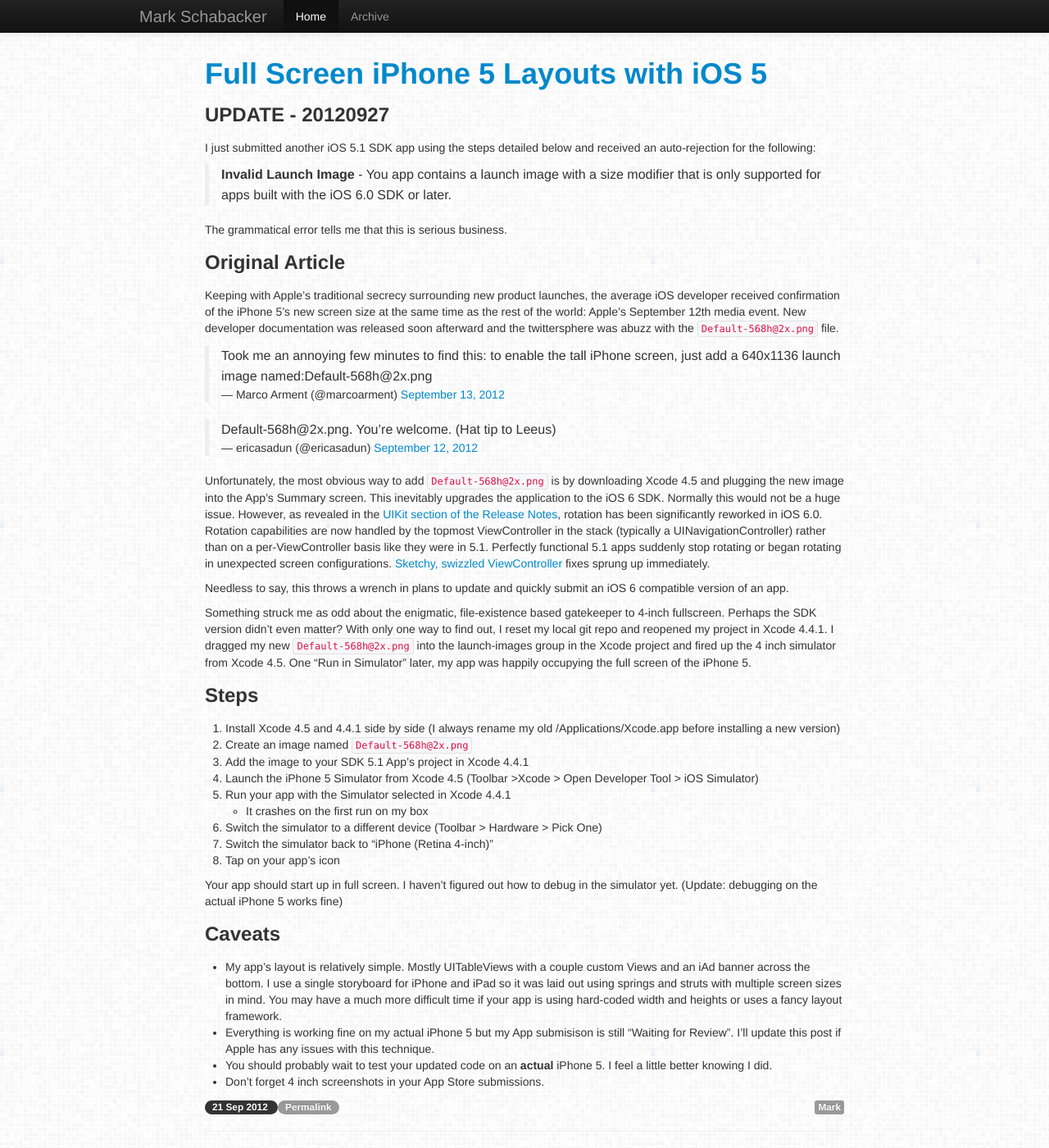
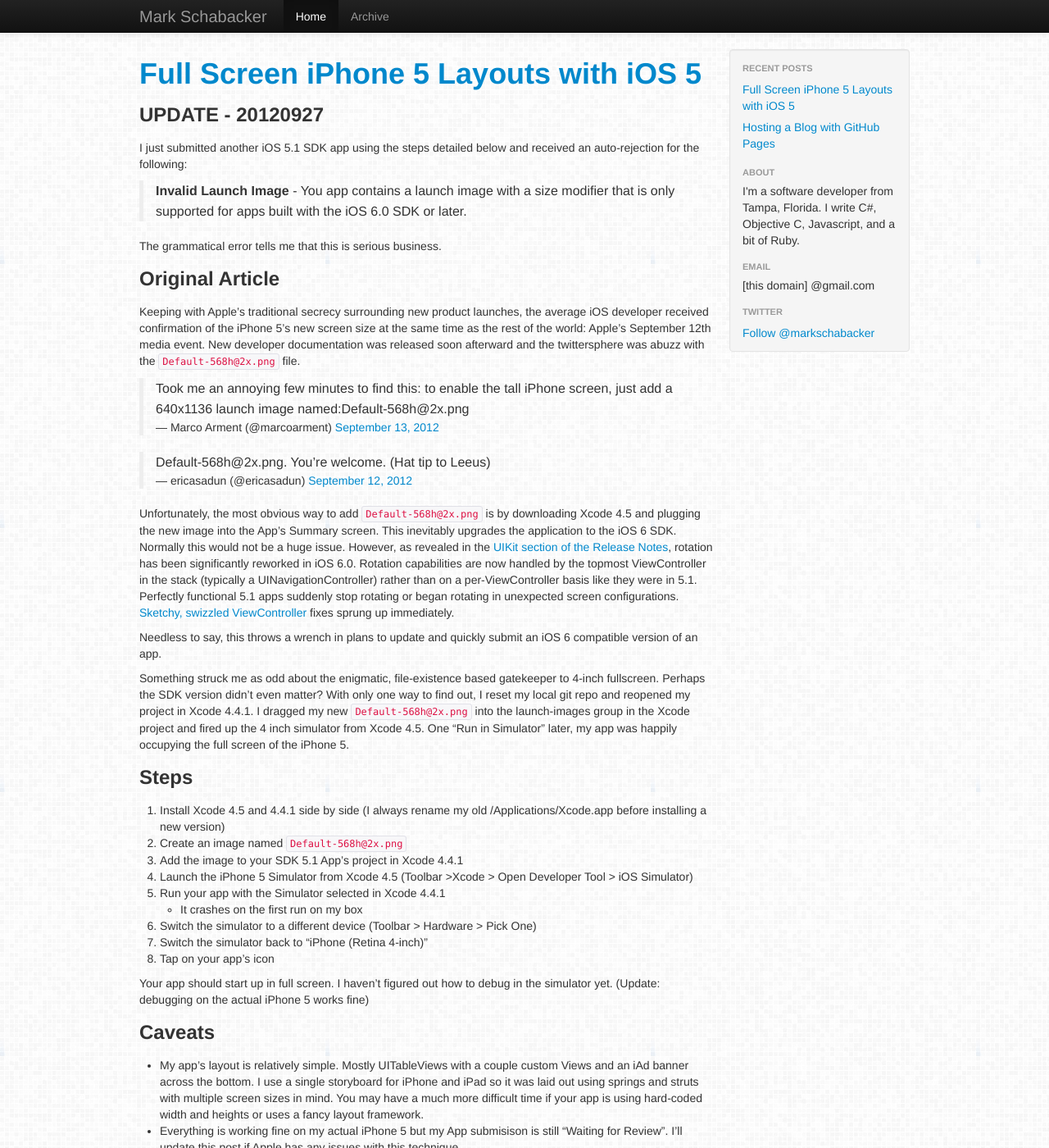
Before and after one commit to markschabacker/markschabacker.github.com, a Jekyll site: the page built from index.html, in a window 1280 px wide and 1400 px high. Shown: the whole window at 82% size. Built offline with Jekyll 4.4.1, drawn with Linux system fonts in a browser that asks for light colours; nearby versions of some CDN libraries; Markdown is read by kramdown in place of the engine named in the settings; comment, search, counter and statistics services are not loaded.

Commit message:
Add Sidebar w/ Contact Info

```diff
--- /dev/null
+++ b/_includes/sidebar.html
@@ -0,0 +1,17 @@
+<div class="span3">
+  <div class="well sidebar-nav">
+    <ul class="nav nav-list">
+      <li class="nav-header">Recent Posts</li>
+      {% for post in site.posts limit: 10 %}
+        <li><a href="{{ post.url }}">{{ post.title }}</a></li>
+      {% endfor %}
+      <li class="nav-header">About</li>
+      <li>I'm a software developer from Tampa, Florida.  I write C#, Objective C, Javascript, and a bit of Ruby.</li>
+      <li class="nav-header">Email</li>
+      <li>[this domain] @gmail.com</li>
+      <li class="nav-header">Twitter</li>
+      <li><a href="https://twitter.com/markschabacker" class="twitter-follow-button" data-show-count="false">Follow @markschabacker</a>
+      <script>!function(d,s,id){var js,fjs=d.getElementsByTagName(s)[0];if(!d.getElementById(id)){js=d.createElement(s);js.id=id;js.src="//platform.twitter.com/widgets.js";fjs.parentNode.insertBefore(js,fjs);}}(document,"script","twitter-wjs");</script></li>
+    </ul>
+  </div>
+</div>
--- a/_layouts/default.html
+++ b/_layouts/default.html
@@ -1,5 +1,10 @@
 {% include header.html %}
     <div class="container content">
-      {{ content }}
+      <div class="row">
+        <div class="span9">
+          {{ content }}
+        </div>
+        {% include sidebar.html %}
+      </div>
     </div>
 {% include footer.html %}
--- a/_layouts/post.html
+++ b/_layouts/post.html
@@ -1,7 +1,7 @@
 {% include header.html %}
-    <div class="container">
+    <div class="container content">
       <div class="row">
-        <div class="offset1 span10">
+        <div class="span9">
           <article class="post">
             <header>
               <h1>{{ page.title }}</h1>
@@ -19,6 +19,7 @@
             </div>
           </article>
         </div>
+        {% include sidebar.html %}
       </div>
     </div>
 {% include footer.html %}
--- a/css/site.css
+++ b/css/site.css
@@ -1,5 +1,9 @@
 body {
   background-image:url('../images/grey.png');
+}
+
+html, body {
+  height: 100%;
 }
 
 .post {
@@ -25,3 +29,7 @@
 .content {
   min-height:400px;
 }
+
+.sidebar-nav {
+  padding:9px 0;
+}
--- a/index.html
+++ b/index.html
@@ -2,8 +2,6 @@
 layout: default
 title: Blog - Mark Schabacker
 ---
-<div class="row">
-  <div class="offset1 span10">
 {% for post in site.posts limit: 5 %}
   <article class="post">
     <header>
@@ -26,5 +24,3 @@
   </article>
   <hr />
 {% endfor %}
-  </div>
-</div>
```
Lines whose indentation alone changed are shown as unchanged.
